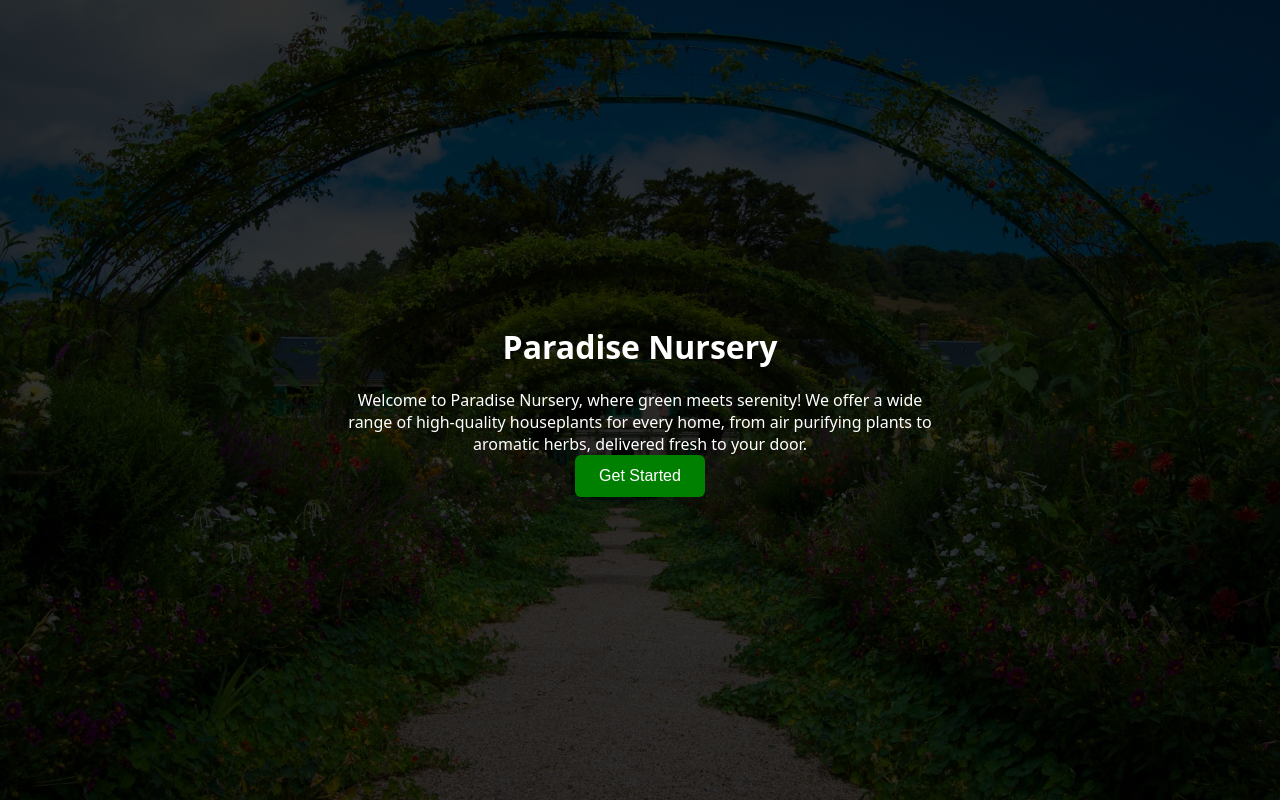
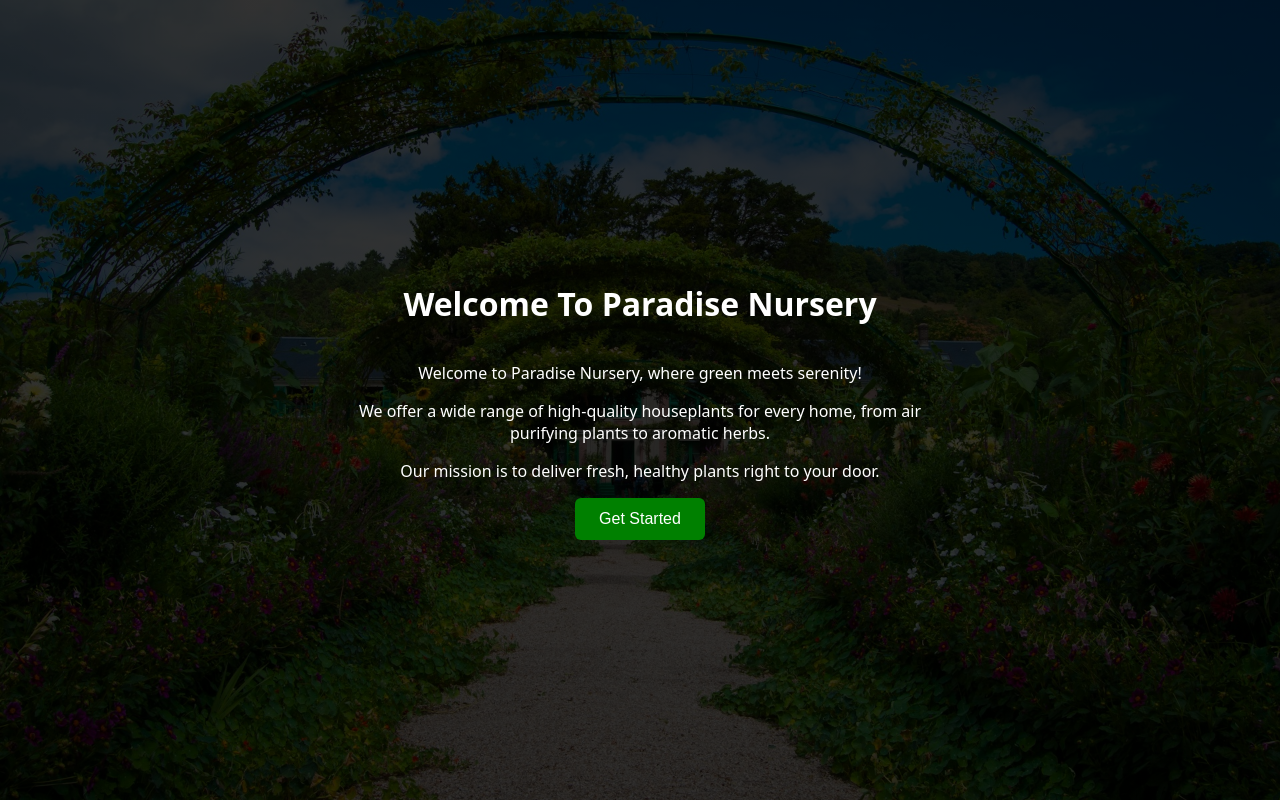
Before and after one commit to yumavol/e-plantShopping, a React (Vite) app: page / in a window 1280 px wide. Built offline with nearby package versions, Linux system fonts and the light colour scheme.

Commit message:
feat: Revamp About Us section and enhance styling; update landing page header and background

```diff
--- a/src/AboutUs.jsx
+++ b/src/AboutUs.jsx
@@ -1,8 +1,11 @@
 function AboutUs() {
   return (
-    <div className="about-us">
-      Welcome to Paradise Nursery, where green meets serenity! We offer a wide range of high-quality houseplants for every home,
-      from air purifying plants to aromatic herbs, delivered fresh to your door.
+    <div className="about-us-container">
+      <p className="about-us-description">Welcome to Paradise Nursery, where green meets serenity!</p>
+      <p className="about-us-content">
+        We offer a wide range of high-quality houseplants for every home, from air purifying plants to aromatic herbs.
+      </p>
+      <p className="about-us-content">Our mission is to deliver fresh, healthy plants right to your door.</p>
     </div>
   );
 }
--- a/src/App.css
+++ b/src/App.css
@@ -6,12 +6,15 @@
   justify-content: center;
   text-align: center;
   color: #fff;
-  background:
-    linear-gradient(rgba(0, 0, 0, 0.8), rgba(0, 0, 0, 0.8)),
-    url('./assets/bg-home.jpg') center / cover;
 }
 
-.about-us {
+.background-image {
+  background-image: linear-gradient(rgba(0, 0, 0, 0.8), rgba(0, 0, 0, 0.8)), url('./assets/bg-home.jpg');
+  background-size: cover;
+  background-position: center;
+}
+
+.about-us-container {
   max-width: 600px;
   padding: 0 16px;
 }
@@ -36,6 +39,8 @@
 }
 
 .navbar-brand {
+  color: #fff;
+  text-decoration: none;
   font-size: 20px;
   font-weight: bold;
 }
--- a/src/App.jsx
+++ b/src/App.jsx
@@ -11,8 +11,8 @@ function App() {
   }
 
   return (
-    <div className="landing-page">
-      <h1>Paradise Nursery</h1>
+    <div className="landing-page background-image">
+      <h1>Welcome To Paradise Nursery</h1>
       <AboutUs />
       <button className="get-started-button" onClick={() => setShowProductList(true)}>
         Get Started
--- a/src/CartItem.jsx
+++ b/src/CartItem.jsx
@@ -20,6 +20,14 @@ function CartItem({ onContinueShopping }) {
     }
   };
 
+  const handleRemove = (item) => {
+    dispatch(removeItem(item.name));
+  };
+
+  const handleContinueShopping = (e) => {
+    onContinueShopping(e);
+  };
+
   return (
     <div className="cart-container">
       <h2>Total Plants: {totalQuantity}</h2>
@@ -37,13 +45,17 @@ function CartItem({ onContinueShopping }) {
               <button onClick={() => handleIncrement(item)}>+</button>
             </div>
             <div>Total: ${item.cost * item.quantity}</div>
-            <button onClick={() => dispatch(removeItem(item.name))}>Delete</button>
+            <button className="cart-item-delete" onClick={() => handleRemove(item)}>
+              Delete
+            </button>
           </div>
         </div>
       ))}
 
       <div className="cart-actions">
-        <button onClick={onContinueShopping}>Continue Shopping</button>
+        <button className="get-started-button" onClick={(e) => handleContinueShopping(e)}>
+          Continue Shopping
+        </button>
         <button onClick={() => alert('Coming Soon')}>Checkout</button>
       </div>
     </div>
--- a/src/ProductList.jsx
+++ b/src/ProductList.jsx
@@ -46,46 +46,52 @@ function ProductList({ onHomeClick }) {
   const dispatch = useDispatch();
 
   const totalQuantity = cartItems.reduce((total, item) => total + item.quantity, 0);
-  const isInCart = (name) => cartItems.some((item) => item.name === name);
+  const addedToCart = Object.fromEntries(cartItems.map((item) => [item.name, true]));
+
+  const handleHomeClick = (e) => {
+    e.preventDefault();
+    onHomeClick();
+  };
+
+  const handlePlantsClick = (e) => {
+    e.preventDefault();
+    setShowCart(false);
+  };
+
+  const handleCartClick = (e) => {
+    e.preventDefault();
+    setShowCart(true);
+  };
+
+  const handleContinueShopping = () => {
+    setShowCart(false);
+  };
+
+  const handleAddToCart = (plant) => {
+    dispatch(addItem(plant));
+  };
 
   return (
     <div>
       <nav className="navbar">
-        <span className="navbar-brand">Paradise Nursery</span>
+        <a href="#" className="navbar-brand" onClick={handleHomeClick}>
+          Paradise Nursery
+        </a>
         <div className="navbar-links">
-          <a
-            href="#"
-            onClick={(e) => {
-              e.preventDefault();
-              onHomeClick();
-            }}
-          >
+          <a href="#" onClick={handleHomeClick}>
             Home
           </a>
-          <a
-            href="#"
-            onClick={(e) => {
-              e.preventDefault();
-              setShowCart(false);
-            }}
-          >
+          <a href="#" onClick={handlePlantsClick}>
             Plants
           </a>
-          <a
-            href="#"
-            onClick={(e) => {
-              e.preventDefault();
-              setShowCart(true);
-            }}
-            aria-label="Cart"
-          >
+          <a href="#" onClick={handleCartClick} aria-label="Cart">
             🛒 <span className="cart-count">{totalQuantity}</span>
           </a>
         </div>
       </nav>
 
       {showCart ? (
-        <CartItem onContinueShopping={() => setShowCart(false)} />
+        <CartItem onContinueShopping={handleContinueShopping} />
       ) : (
         <div className="product-list">
           {plantsArray.map((group) => (
@@ -97,8 +103,8 @@ function ProductList({ onHomeClick }) {
                     <img src={plant.image} alt={plant.name} />
                     <h3>{plant.name}</h3>
                     <div>${plant.cost}</div>
-                    <button disabled={isInCart(plant.name)} onClick={() => dispatch(addItem(plant))}>
-                      {isInCart(plant.name) ? 'Added to Cart' : 'Add to Cart'}
+                    <button disabled={addedToCart[plant.name]} onClick={() => handleAddToCart(plant)}>
+                      {addedToCart[plant.name] ? 'Added to Cart' : 'Add to Cart'}
                     </button>
                   </div>
                 ))}
```
Also changed, not shown: 1 other file (tests, documents, lock files or other folders).
